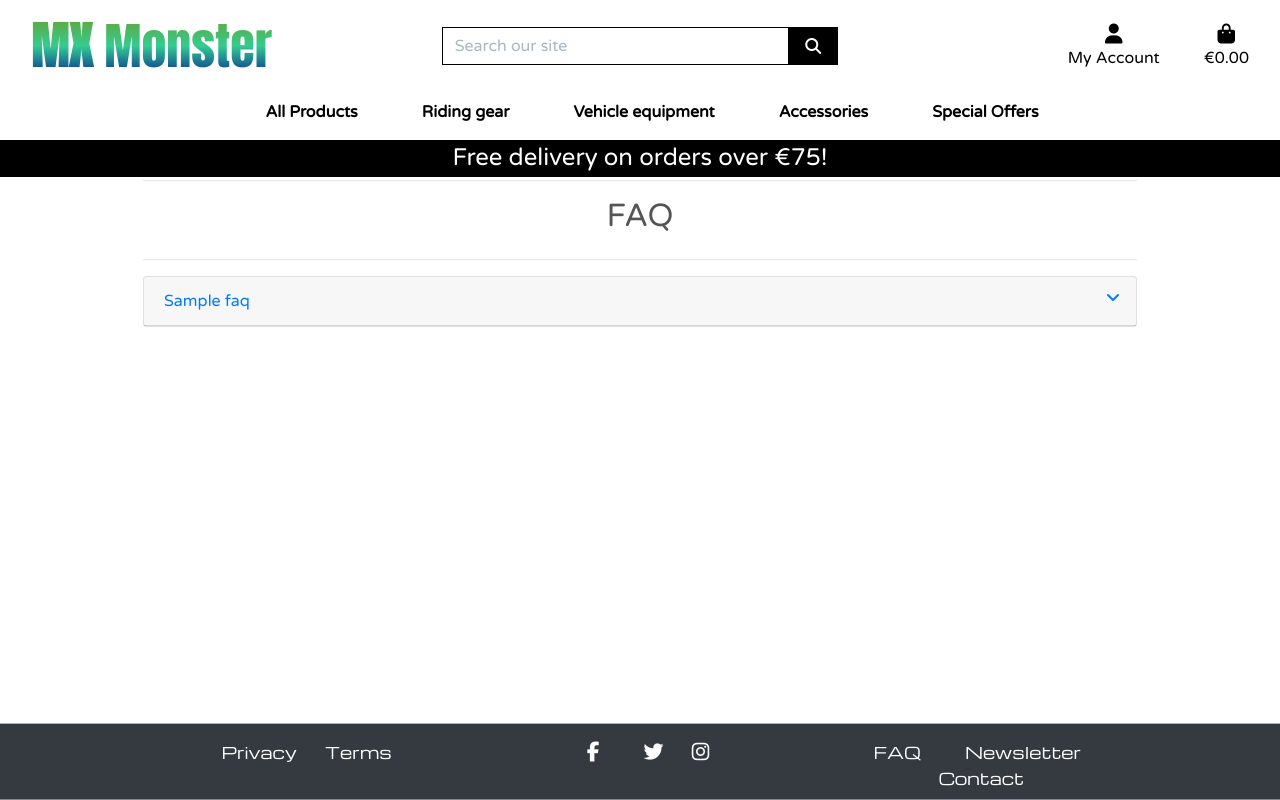
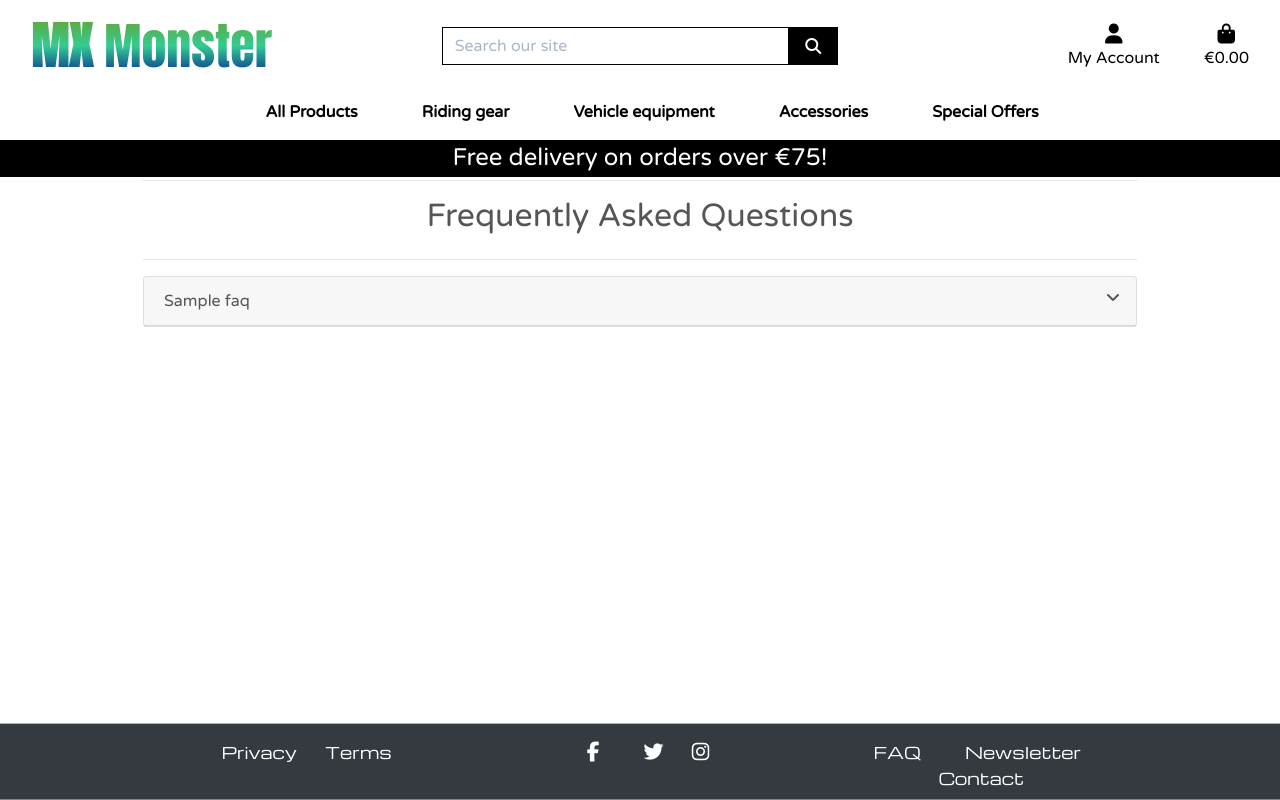
Before and after one commit to kwalczak80/mx-monster, a Django app: page /faq/ in a window 1280 px wide. Run offline with Django 3.2, Linux system fonts and the light colour scheme; tables that the repository leaves empty hold one stand-in row (values such as "Sample post"); parts of the project's set-up code (start-up, migrations or seed data) failed here and were passed over; some libraries are stand-ins or nearby versions.

Commit message:
Change the text color on the faq page

```diff
--- a/static/css/base.css
+++ b/static/css/base.css
@@ -15,6 +15,9 @@ body {
     min-height: 100vh;
 }
 
+.card-link {
+    color: #555 !important;
+}
 /* Contact page */
 .business-hours {
     background:#212529;
--- a/templates/faq/faq.html
+++ b/templates/faq/faq.html
@@ -13,7 +13,7 @@
     <div class="row">
         <div class="col-12">
             <hr>
-            <h2 class="logo-font mb-4 text-center">FAQ</h2>
+            <h2 class="logo-font mb-4 text-center">Frequently Asked Questions</h2>
             <hr>
             {% if questions%}
             {% for question in questions %}
```
